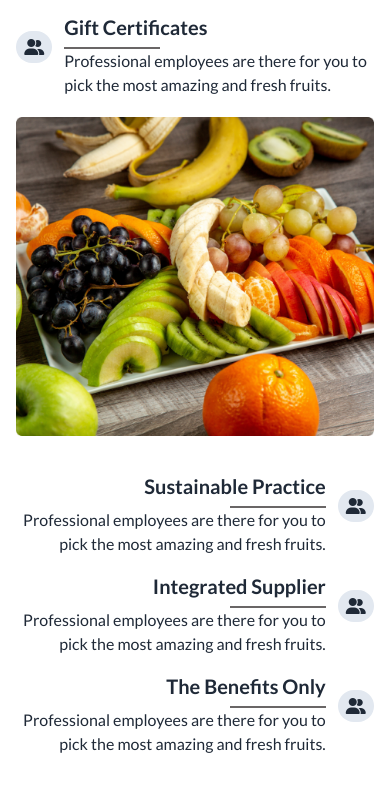
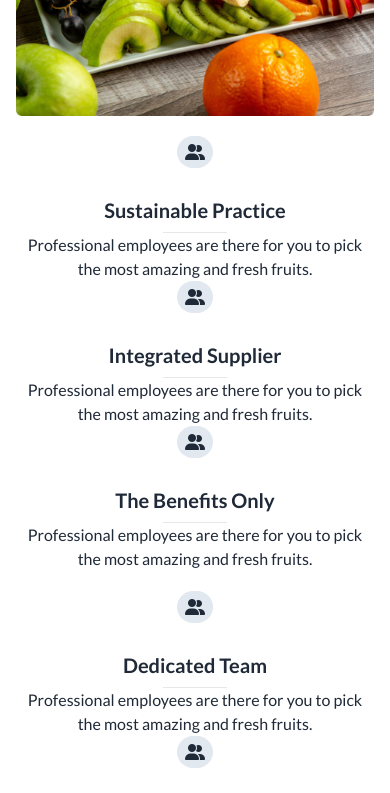
Before and after one commit to DipuDebnath1/fruit-brust, a plain HTML site: page index.html in a window 390 px wide. Shown: the part 4663-5456 px from the top of the page. Drawn offline with nearby package versions, Linux system fonts and the light colour scheme.

Commit message:
choise section

```diff
--- a/index.html
+++ b/index.html
@@ -424,57 +424,60 @@
     <p class="text-scolor p-2">Contrary to popular belief, is not simply random text. It has roots in a piece of classical <br>
        Latin literature from 45 BC, making it over 2000 years old.</p>
    </div>
-   <div class="flex gap-5 my-10 flex-col lg:flex-row ">
+   <div class="flex gap-5 my-10 flex-col-reverse lg:flex-row ">
 
-      <div class="flex-1">
-        <div class="flex items-center gap-3">
+      <div class="flex-1 ">
+        <div class="flex items-center text-center lg:text-left flex-col lg:flex-row gap-3">
           <i class="fa-solid fa-user-group bg-slate-200 p-2 rounded-full"></i>
           <div class="mt-4">
             <h3 class="text-xl font-bold border-bottom-left relative pb-2">Dedicated Team</h3>
+                       <hr class="w-16 mx-auto lg:ml-1">
             <p class="text-scolor">Professional employees are there for you to pick the most amazing and fresh fruits.</p>
           </div>
         </div>
-        <div class="flex items-center gap-3">
+        <div class="flex items-center text-center lg:text-left flex-col lg:flex-row gap-3">
           <i class="fa-solid fa-user-group bg-slate-200 p-2 rounded-full"></i>
           <div class="mt-4">
             <h3 class="text-xl font-bold border-bottom-left relative pb-2">Fresh is Best</h3>
+                        <hr class="w-16 mx-auto lg:ml-1">
             <p class="text-scolor">Professional employees are there for you to pick the most amazing and fresh fruits.</p>
           </div>
         </div>
-        <div class="flex items-center gap-3">
+        <div class="flex items-center text-center lg:text-left flex-col lg:flex-row gap-3">
           <i class="fa-solid fa-user-group bg-slate-200 p-2 rounded-full"></i>
           <div class="mt-4">
             <h3 class="text-xl font-bold border-bottom-left relative pb-2">Gift Certificates</h3>
+                       <hr class="w-16 mx-auto lg:ml-1">
             <p class="text-scolor">Professional employees are there for you to pick the most amazing and fresh fruits.</p>
           </div>
         </div>
       </div>
 
-      <div class="flex-1">
+      <div class="flex-1 order-1 lg:order-none">
         <img src="images/whychoose1.png" class="h-full w-full" alt="">
       </div>
-      <div class="flex-1">
-        <div class="flex items-center flex-row-reverse text-right gap-3">
+      <div class="flex-1 ">
+        <div class="flex items-center flex-col lg:flex-row-reverse lg:text-right text-center gap-3">
           <i class="fa-solid fa-user-group bg-slate-200 p-2 rounded-full"></i>
           <div class="mt-4">
             <h3 class="text-xl bottom-border font-bold relative pb-2">Sustainable Practice</h3>
-
+            <hr class="w-16 mx-auto lg:mr-1">
             <p class="text-scolor">Professional employees are there for you to pick the most amazing and fresh fruits.</p>
           </div>
         </div>
-        <div class="flex items-center gap-3 flex-row-reverse text-right">
+        <div class="flex items-center flex-col lg:flex-row-reverse lg:text-right text-center gap-3">
           <i class="fa-solid fa-user-group bg-slate-200 p-2 rounded-full"></i>
           <div class="mt-4">
             <h3 class="text-xl bottom-border font-bold relative pb-2">Integrated Supplier</h3>
-
+            <hr class="w-16 mx-auto lg:mr-1">
             <p class="text-scolor">Professional employees are there for you to pick the most amazing and fresh fruits.</p>
           </div>
         </div>
-        <div class="flex items-center gap-3 flex-row-reverse text-right">
+        <div class="flex items-center flex-col lg:flex-row-reverse lg:text-right text-center gap-3">
           <i class="fa-solid fa-user-group bg-slate-200 p-2 rounded-full"></i>
           <div class="mt-4">
             <h3 class="text-xl bottom-border font-bold relative pb-2">The Benefits Only</h3>
-
+            <hr class="w-16 mx-auto lg:mr-1">
             <p class="text-scolor">Professional employees are there for you to pick the most amazing and fresh fruits.</p>
           </div>
         </div>
--- a/style.css
+++ b/style.css
@@ -18,7 +18,7 @@
     background-size: cover;
     border-radius: 20px;
   }
-  .bottom-border::before{
+  /* .bottom-border:first-child:before{
     position: absolute;
     content: '';
     bottom: 0;
@@ -27,7 +27,7 @@
     width: 6rem;
     background-color: rgb(105, 102, 102);
   }
-  .border-bottom-left::before{
+  .border-bottom-left:first-child:before{
     position: absolute;
     content: '';
     bottom: 0;
@@ -35,4 +35,4 @@
     height: 2px;
     width: 6rem;
     background-color: rgb(105, 102, 102);
-  }
+  } */
```
